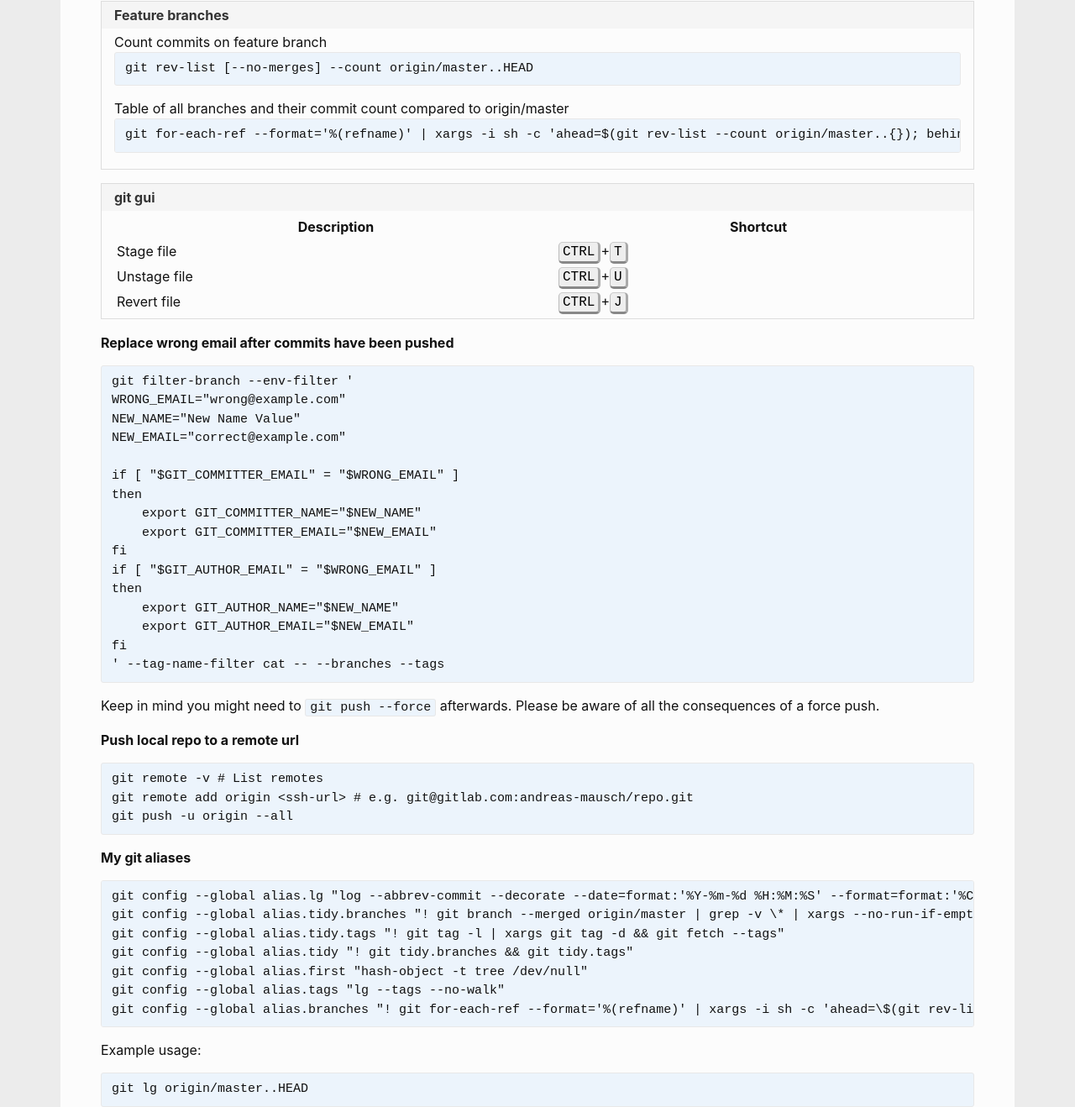
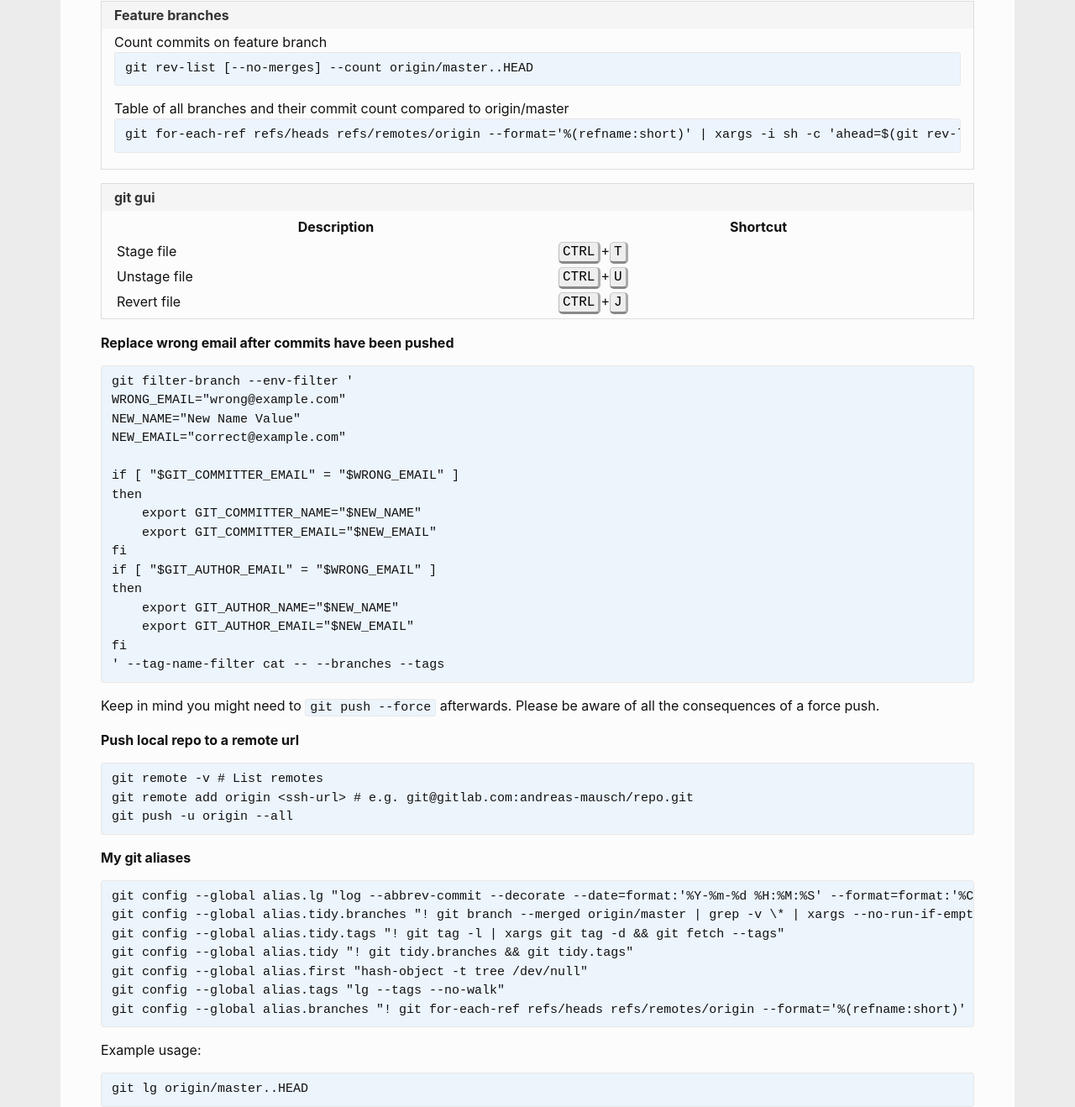
Before and after one commit to andreas-mausch/cheatsheets, a Jekyll site: the page built from _cheatsheets/git.md, in a window 1280 px wide. Shown: the part 911-2229 px from the top of the page at 84% size. Built offline with Jekyll 4.4.1, drawn with Linux system fonts in a browser that asks for light colours.

Commit message:
git branches

````diff
--- a/_cheatsheets/git.md
+++ b/_cheatsheets/git.md
@@ -18,7 +18,7 @@
   - name: Feature branches
     commands:
       Count commits on feature branch: git rev-list [--no-merges] --count origin/master..HEAD
-      Table of all branches and their commit count compared to origin/master: git for-each-ref --format='%(refname)' | xargs -i sh -c 'ahead=$(git rev-list --count origin/master..{}); behind=$(git rev-list --count {}..origin/master); printf "%4s %4s {}\n" "+$ahead" "-$behind"'
+      Table of all branches and their commit count compared to origin/master: git for-each-ref refs/heads refs/remotes/origin --format='%(refname:short)' | xargs -i sh -c 'ahead=$(git rev-list --count origin/master..{}); behind=$(git rev-list --count {}..origin/master); printf "%4s %4s {}\n" "+$ahead" "-$behind"'
   - name: git gui
     shortcuts:
       Stage file: <kbd>CTRL</kbd>+<kbd>T</kbd>
@@ -67,7 +67,7 @@
 git config --global alias.tidy "! git tidy.branches && git tidy.tags"
 git config --global alias.first "hash-object -t tree /dev/null"
 git config --global alias.tags "lg --tags --no-walk"
-git config --global alias.branches "! git for-each-ref --format='%(refname)' | xargs -i sh -c 'ahead=\$(git rev-list --count origin/master..{}); behind=\$(git rev-list --count {}..origin/master); printf \"%4s %4s {}\n\" \"+\$ahead\" \"-\$behind\"'"
+git config --global alias.branches "! git for-each-ref refs/heads refs/remotes/origin --format='%(refname:short)' | xargs -i sh -c 'ahead=\$(git rev-list --count origin/master..{}); behind=\$(git rev-list --count {}..origin/master); printf \"%4s %4s {}\n\" \"+\$ahead\" \"-\$behind\"'"
 ```
 
 Example usage:
````
